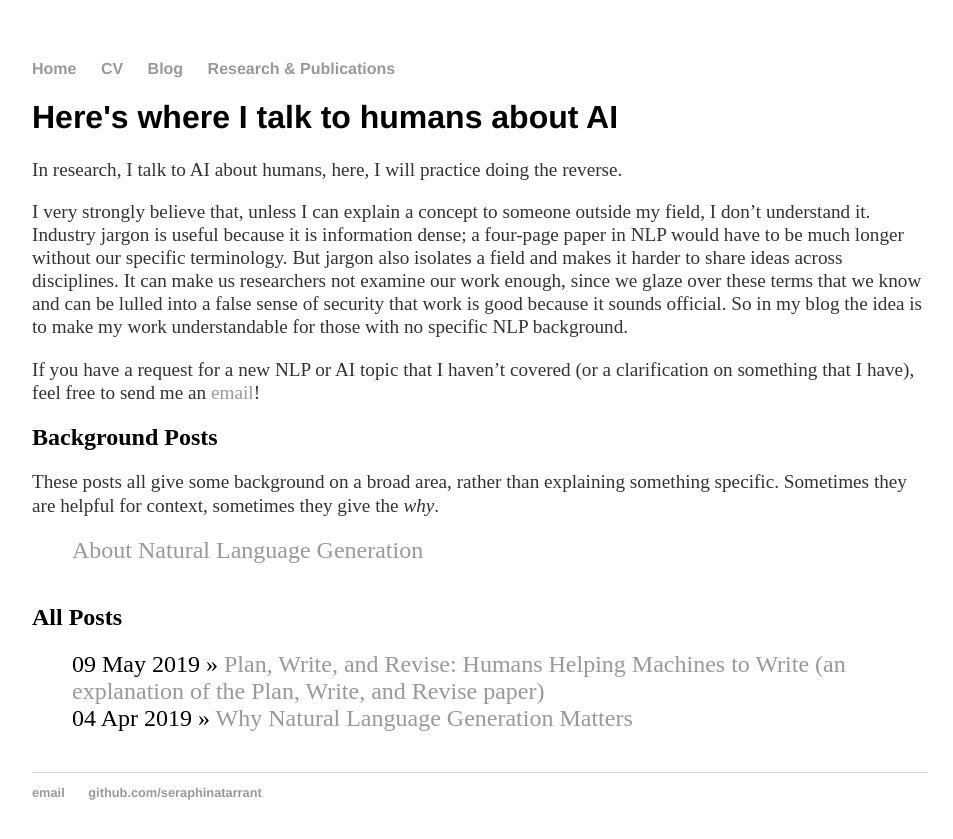
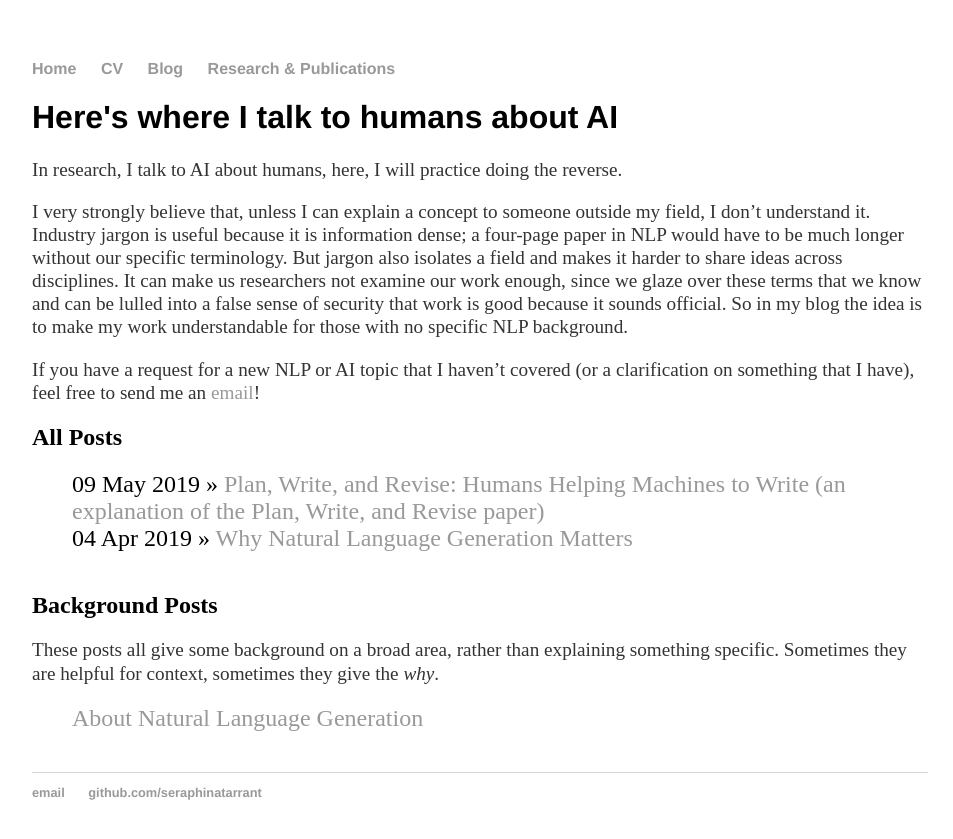
Before and after one commit to seraphinatarrant/seraphinatarrant.github.io, a Jekyll site: the page built from blog/index.html, in a window 1280 px wide. Shown: the top 839 px of the page, without its empty margins (160-1113 px from the left). Built offline with Jekyll 4.4.1, drawn with Linux system fonts in a browser that asks for light colours.

Commit message:
rearrange blog

```diff
--- a/blog/index.html
+++ b/blog/index.html
@@ -15,14 +15,6 @@ title: Here's where I talk to humans about AI
 	<p>
 		If you have a request for a new NLP or AI topic that I haven’t covered (or a clarification on something that I have), feel free to send me an <a href="mailto:serif@uw.edu">email</a>!
 	</p>
-    <h2>Background Posts</h2>
-    <p>
-        These posts all give some background on a broad area, rather than explaining something specific.
-        Sometimes they are helpful for context, sometimes they give the <i>why</i>.
-    </p>
-    <ul class="posts">
-        <li><a href="2019/04/04/about-NLG">About Natural Language Generation</a></li>
-    </ul>
 
     <h2>All Posts</h2>
 	<ul class="posts">
@@ -31,3 +23,12 @@ title: Here's where I talk to humans about AI
 	    <li><span>{{ post.date | date_to_string }}</span> » <a href="{{ post.url }}" title="{{ post.title }}">{{ post.title }}</a></li>
 	  {% endfor %}
 	</ul>
+
+	<h2>Background Posts</h2>
+    <p>
+        These posts all give some background on a broad area, rather than explaining something specific.
+        Sometimes they are helpful for context, sometimes they give the <i>why</i>.
+    </p>
+    <ul class="posts">
+        <li><a href="2019/04/04/about-NLG">About Natural Language Generation</a></li>
+    </ul>
```
